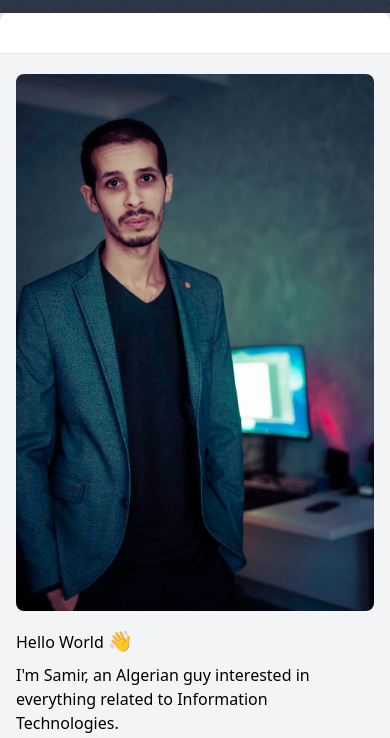
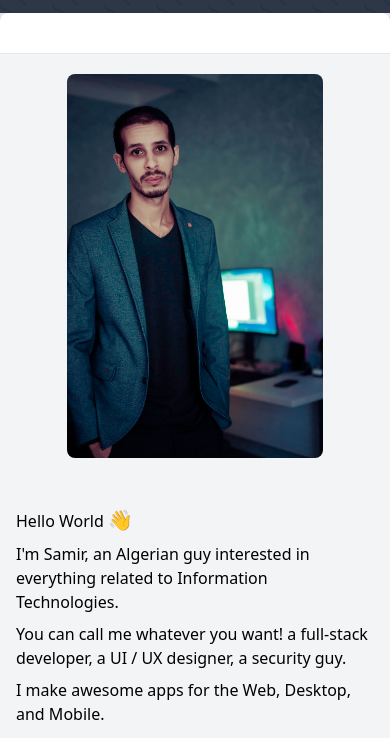
Before and after one commit to SamirDjelal/samirdjelal.github.io, a plain HTML site: page index.html in a window 390 px wide. Shown: the part 47-785 px from the top of the page. Drawn offline with nearby package versions, Linux system fonts and the light colour scheme.

Commit message:
Better Call Samir

```diff
--- a/index.html
+++ b/index.html
@@ -23,9 +23,9 @@
 </div>
 <div class="max-w-4xl mx-auto bg-white shadow overflow-hidden rounded-lg mb-3">
 	<div class="px-4 py-5 sm:px-6 font-semibold border-b border-gray-200"></div>
-	<div class="bg-gray-100 px-4 py-5 sm:p-6 md:flex">
-		<div class="w-full max-w-sm md:w-2/5 flex-shrink-0 mb-4 md:mr-6">
-			<img class="w-full rounded-lg object-center object-cover" style="min-height:300px" src="image.jpg" alt="Samir Djelal">
+	<div class="bg-gray-100 px-4 py-5 sm:p-6 sm:flex">
+		<div class="w-64 sm:w-96 mx-auto mb-12 md:max-w-sm sm:w-2/5 flex-shrink-0 sm:mb-4 sm:mr-6">
+			<img class="w-full rounded-lg object-center object-cover" src="image.jpg" alt="Samir Djelal">
 		</div>
 		<div class="">
 			<p class="mb-2">Hello World <span class="text-xl">👋</span></p>
```
